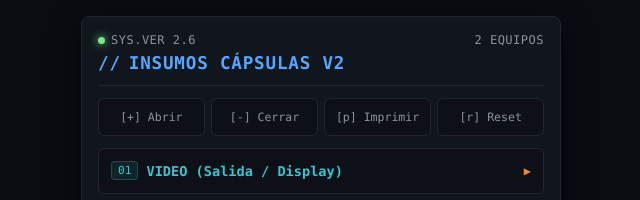
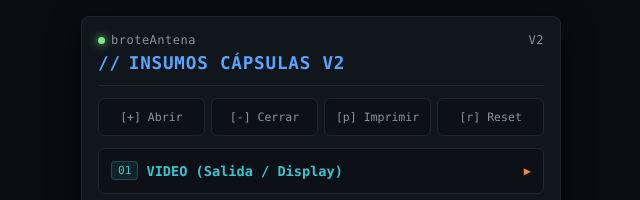
Before and after one commit to buanaub/insumos_capsulas_v2, a plain HTML site: page index.html in a window 1280 px wide. Shown: the top 200 px of the page, 319-959 px from the left. Drawn offline with Linux system fonts and the light colour scheme.

Commit message:
Update index.html

```diff
--- a/index.html
+++ b/index.html
@@ -380,8 +380,8 @@
 
   <header class="header">
     <div class="top-bar">
-      <span><span class="status-dot"></span>SYS.VER 2.6</span>
-      <span>2 EQUIPOS</span>
+      <span><span class="status-dot"></span>broteAntena</span>
+      <span>V2</span>
     </div>
     <h1><span>//</span> INSUMOS CÁPSULAS V2</h1>
   </header>
```
